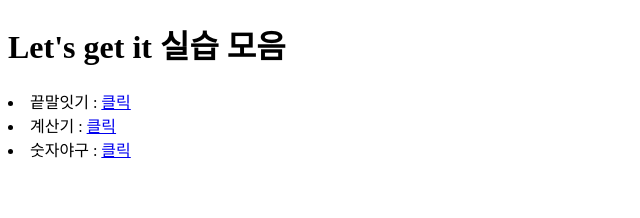
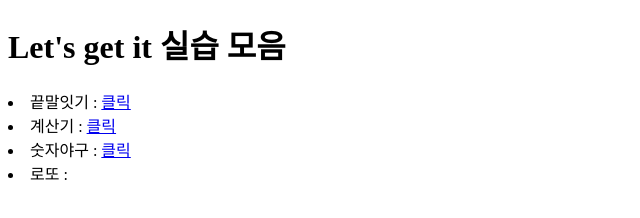
Before and after one commit to Achasan/JS_Let_Webgame, a plain HTML site: page index.html in a window 1280 px wide. Shown: the full height of the page, 0-640 px from the left. Drawn offline with Linux system fonts and the light colour scheme.

Commit message:
메인 html 로또추가

```diff
--- a/index.html
+++ b/index.html
@@ -12,5 +12,6 @@
     <li>끝말잇기 : <a href="word_Relay/word-relay-my.html">클릭</a></li>
     <li>계산기 : <a href="Calculator/Calculator.html">클릭</a></li>
     <li>숫자야구 : <a href="NumberBaseball/index.html">클릭</a></li>
+    <li>로또 : <a href="Lotto/lotto.html"></a></li>
 </body>
 </html>
```
